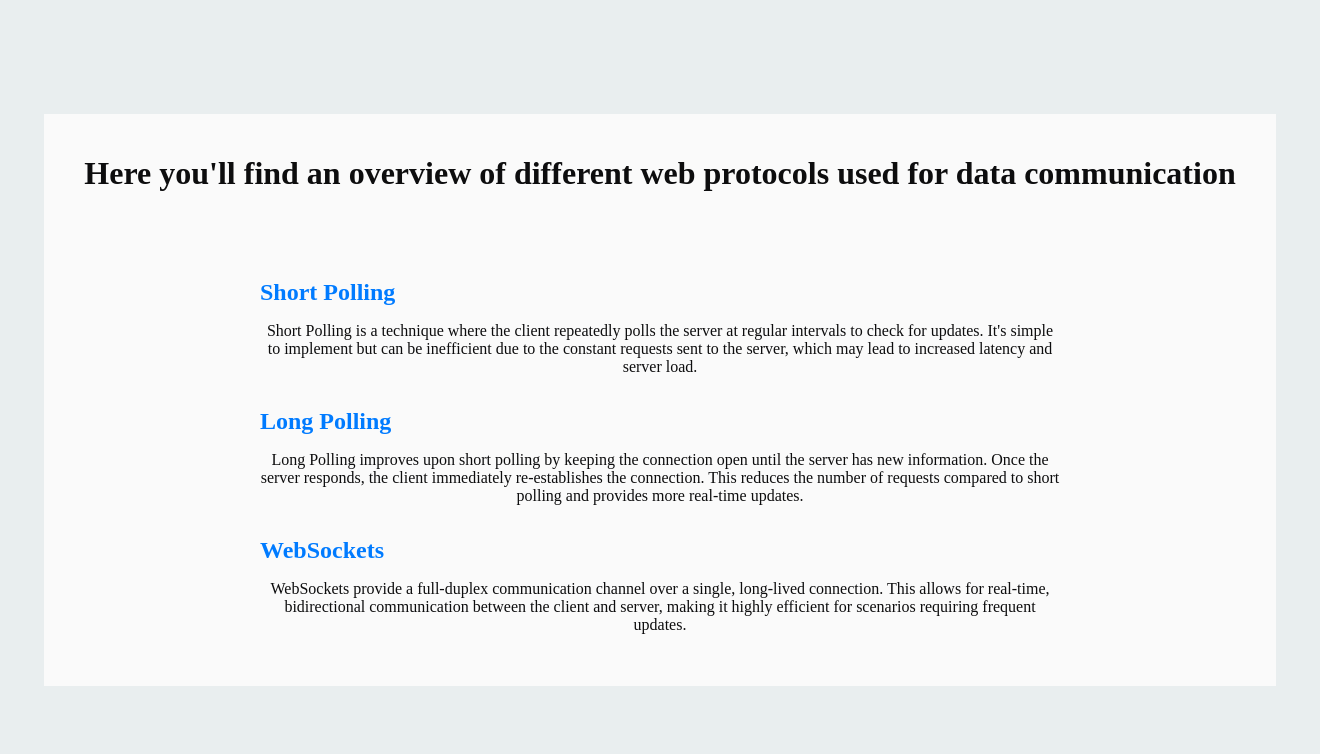
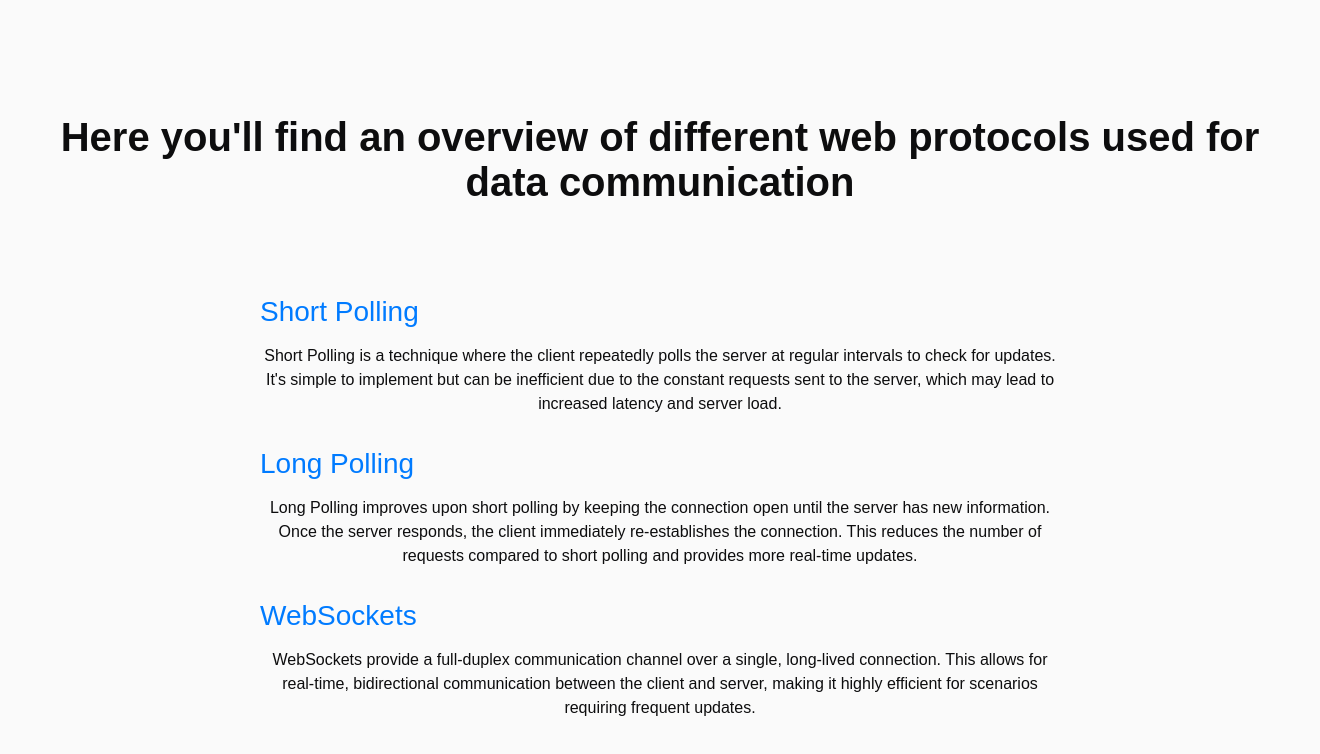
Before and after one commit to prasad-1803/Calculator, a React (Vite) app in the folder Frontend/: page / in a window 1280 px wide. Shown: the top 754 px of the page, 1320 px wide, since content can reach past the window. Built offline with nearby package versions, Linux system fonts and the light colour scheme.

Commit message:
improved long polling

```diff
--- a/Frontend/Components/Header.module.css
+++ b/Frontend/Components/Header.module.css
@@ -1,21 +1,33 @@
+/* Header */
+.header {
+  position: fixed; /* Fix the header at the top */
+  top: 0; /* Align it to the top */
+  left: 0; /* Align it to the left */
+  width: 100%; /* Full width of the viewport */
+  background-color: #333; /* Dark background */
+  padding: 1rem; /* Padding around the content */
+  z-index: 1000; /* Ensure it's above other content */
+}
+
+/* Container */
 .container {
   display: flex;
   justify-content: space-around;
   align-items: center;
-    background-color: #333;
-    padding: 1rem;
-
+  height: 100%; /* Ensure it takes up full height of the header */
 }
 
+/* Link */
 .link {
-    color: #fff;
-    text-decoration: none;
-    padding: 0.5rem 1rem;
-    font-size: 1rem;
-    transition: background-color 0.3s;
+  color: #080707; /* White text */
+  text-decoration: none; /* Remove underline */
+  padding: 0.5rem 1rem; /* Padding around the link */
+  font-size: 1rem; /* Font size */
+  transition: background-color 0.3s; /* Smooth transition for background color */
 }
 
+/* Link Hover State */
 .link:hover {
-    background-color: #555;
-    border-radius: 5px;
+  background-color: #555; /* Darker background on hover */
+  border-radius: 5px; /* Rounded corners */
 }
--- a/Frontend/Components/HomePage.css
+++ b/Frontend/Components/HomePage.css
@@ -1,52 +1,69 @@
+/* Home Page */
 .home-page {
   display: flex;
   flex-direction: column;
   align-items: center;
   justify-content: center;
-    height: 100%;
-    width:100%;
-    background-color: #fafafa;
-    color: #0d0d0e;
+  height: 100vh; /* Full viewport height for better centering */
+  width: 100%;
+  background-color: #fafafa; /* Light background for a clean look */
+  color: #0d0d0e; /* Dark text for contrast */
   padding: 20px;
-    margin: 0px;
+  margin: 0;
+  font-family: 'Arial', sans-serif; /* Modern font for readability */
 }
 
+/* Main Heading */
 .home-page h1 {
-    font-size: 2rem;
+  font-size: 2.5rem; /* Slightly larger for emphasis */
   margin-bottom: 1rem;
+  font-weight: 600; /* Bold font for headings */
+  text-align: center;
 }
 
+/* Paragraphs */
 .home-page p {
   font-size: 1.2rem;
   margin-bottom: 2rem;
   text-align: center;
+  line-height: 1.6; /* Improve readability with line height */
 }
 
+/* Protocols Container */
 .protocols {
   width: 100%;
-    max-width: 800px;
+  max-width: 800px; /* Maximum width for content layout */
+  margin: 0 auto; /* Center align the container */
 }
 
+/* Protocol Section */
 .protocol {
   margin-bottom: 2rem;
 }
 
+/* Subheadings in Protocols */
 .protocol h2 {
-    font-size: 1.5rem;
+  font-size: 1.75rem; /* Slightly larger for subheadings */
   margin-bottom: 0.5rem;
+  font-weight: 500; /* Medium font weight for subheadings */
+  color: #333; /* Darker color for subheadings */
 }
 
+/* Paragraphs in Protocols */
 .protocol p {
   font-size: 1rem;
   margin-bottom: 1rem;
+  line-height: 1.5; /* Improve readability */
 }
 
-
+/* Links */
 .protocol a {
   text-decoration: none;
-    color: #007bff;
+  color: #007bff; /* Bright blue color for links */
+  font-weight: 500; /* Medium font weight for links */
 }
 
 .protocol a:hover {
   text-decoration: underline;
+  color: #0056b3; /* Darker blue for hover effect */
 }
```
Also changed, not shown: 1 other file (tests, documents, lock files or other folders). Lines whose indentation alone changed are shown as unchanged.
